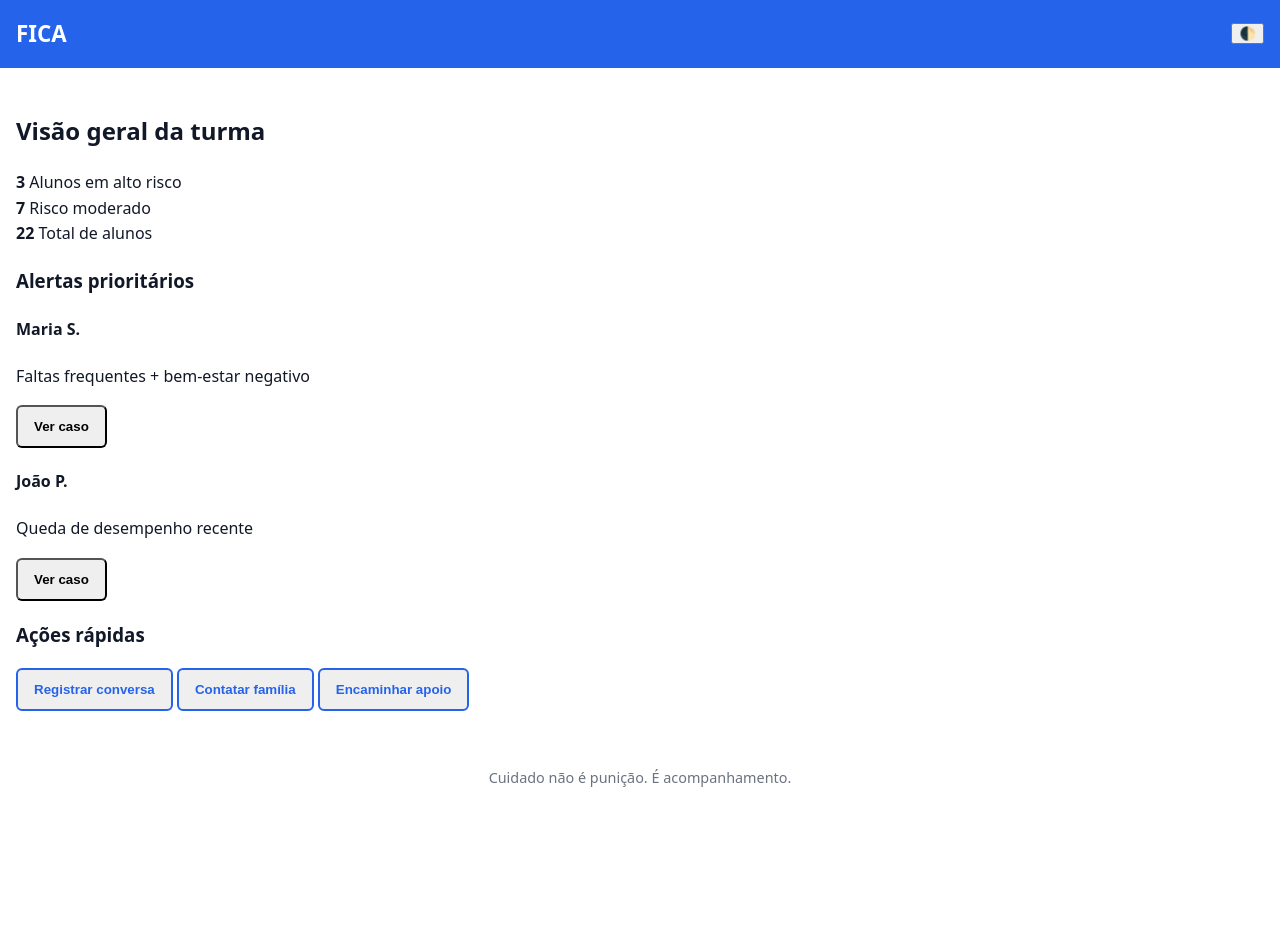
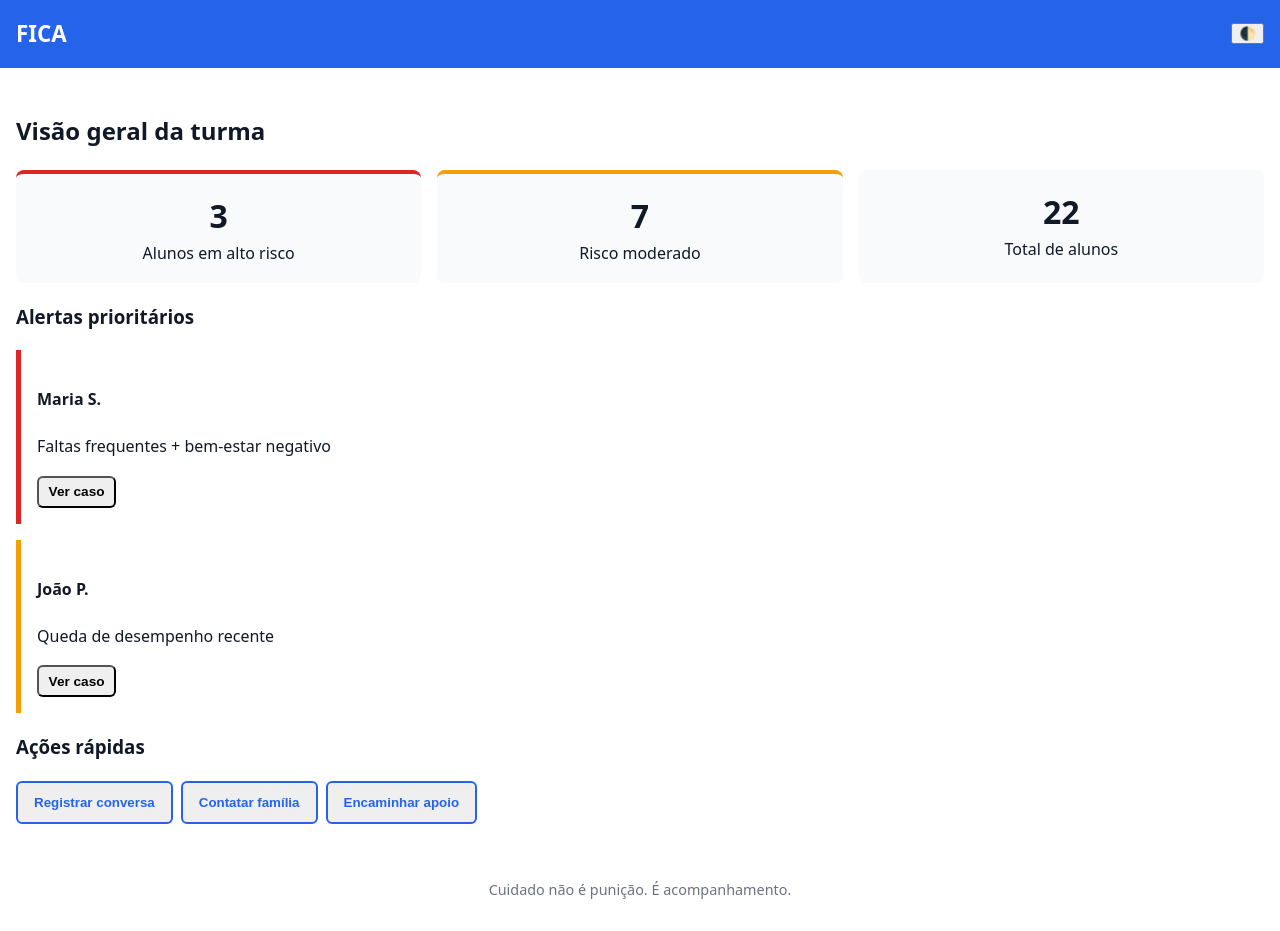
Before and after one commit to JoaoClaudiano/fica, a plain HTML site: page public/views/teacher/dashboard.html in a window 1280 px wide. Before the commit the page ends 819 px from the top, so only its background shows below. Drawn offline with Linux system fonts and the light colour scheme.

Commit message:
Atualizar o base.css

```diff
--- a/public/styles/base.css
+++ b/public/styles/base.css
@@ -124,3 +124,56 @@ main {
   margin: 0.8rem 0;
   background: #f8fafc;
 }
+
+.summary-grid {
+  display: grid;
+  grid-template-columns: repeat(auto-fit, minmax(140px, 1fr));
+  gap: 1rem;
+  margin: 1rem 0;
+}
+
+.summary-card {
+  background: #f8fafc;
+  padding: 1rem;
+  border-radius: 8px;
+  text-align: center;
+}
+
+.summary-card strong {
+  font-size: 2rem;
+  display: block;
+}
+
+.risk-high {
+  border-top: 4px solid #dc2626;
+}
+
+.risk-medium {
+  border-top: 4px solid #f59e0b;
+}
+
+.alert-card {
+  border-left: 5px solid;
+  padding: 1rem;
+  margin-bottom: 1rem;
+  background: #ffffff;
+}
+
+.alert-card.high {
+  border-color: #dc2626;
+}
+
+.alert-card.medium {
+  border-color: #f59e0b;
+}
+
+.quick-actions {
+  display: flex;
+  flex-wrap: wrap;
+  gap: 0.5rem;
+}
+
+.btn.small {
+  font-size: 0.85rem;
+  padding: 0.4rem 0.6rem;
+}
```
